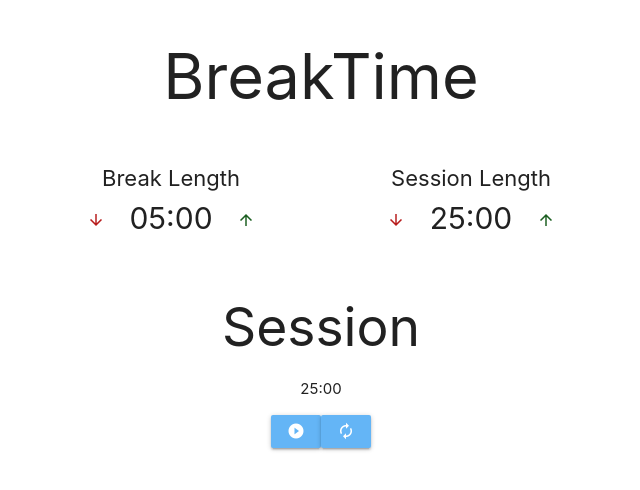
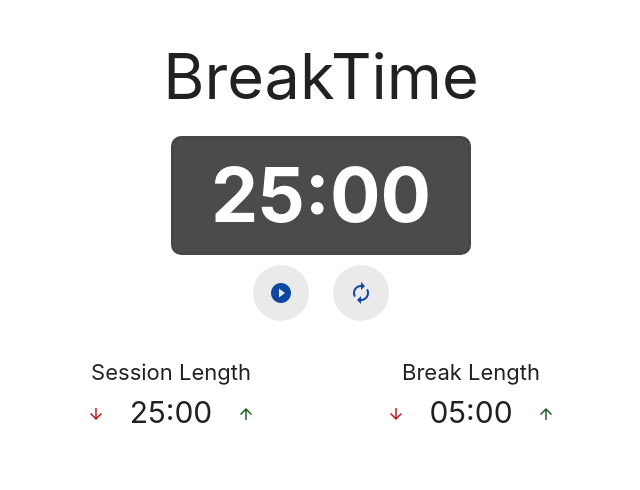
Before and after one commit to Sly-Ry/BreakTime, a React (Create React App) app: page / in a window 1280 px wide. Shown: the top 490 px of the page, without its empty margins (319-959 px from the left). Built offline with nearby package versions, Linux system fonts and the light colour scheme.

Commit message:
formatted element positions and styling, added mp3 file for alarm. note: it is ring ding dong lol

```diff
--- a/src/App.css
+++ b/src/App.css
@@ -3,19 +3,8 @@
   color: white;
 }
 
-body {
-  background-color: rgb(0, 0, 121);
-}
 
-.App {
-  margin-top: 20vh;
-  background-color: #00000079;
-  width: 400px;
-  height: auto;
-  text-align: center;
-  border: 2px solid rgb(0, 204, 255);
-  border-radius: 40px;
-}
+
 
 h1 {
   font-size: 55px;
@@ -32,6 +21,35 @@ h2 {
   background-color: white;
   border: none;
 } */
+
+body {
+  background-color: rgb(255, 255, 255);
+}
+
+.App {
+  display: flex;
+  flex-direction: column;
+  justify-content: center;
+  align-items: center;
+}
+
+#timer {
+  background-color: rgba(0, 0, 0, 0.705);
+  border: 3px solid rgba(68, 68, 68, 0.61);
+  border-radius: 10px;
+  width: 300px;
+}
+
+#time-left {
+  margin: 15px auto;
+  font-size: 5rem;
+  font-weight: bold;
+  color: white;
+}
+
+#time-left:active {
+  color: red;
+}
 
 .dual-container {
   display: grid;
@@ -60,12 +78,11 @@ h2 {
 
 .waves-effect {
   box-shadow: transparent;
-  transition: box-shadow .1s ease-in;
-
+  transition: box-shadow .05s ease-in;
 }
 
 .waves-effect:hover {
-  box-shadow: 0px 1px 1px rgba(0, 0, 0, 0.521);
+  box-shadow: 0px 2.5px 1px rgba(0, 0, 0, 0.521);
 }
 
 .waves-red, .waves-green {
@@ -86,6 +103,15 @@ h2 {
 
 .waves-green:hover {
   background-color: rgba(0, 255, 0, 0.63);
+}
+
+.waves-light {
+  margin: 10px 12px;
+  background-color: rgba(224, 224, 224, 0.664);
+}
+
+.waves-light:hover {
+  background-color: rgb(83, 206, 255);
 }
 
 @media screen and (max-width: 580px) {
--- a/src/App.js
+++ b/src/App.js
@@ -8,6 +8,7 @@ export default function App() {
   const [breakTime, setBreakTime] = useState(5 * 60);
   const [sessionTime, setSessionTime] = useState(25 * 60);
   const [timerOn, setTimerOn] = useState(false);
+  const [onBreak, setOnBreak] = useState(true);
 
   const formatTime = (time) => {
     let minutes = Math.floor(time / 60);
@@ -39,7 +40,29 @@ export default function App() {
   };
 
   const controlTime = () => {
+    let second = 1000;
+    let date = new Date().getTime();
+    let nextDate = new Date().getTime() + second;
+    let onBreakTime = onBreak;
+    if (!timerOn) {
+      let interval = setInterval(() => {
+        date = new Date().getTime();
+        if (date > nextDate) {
+          setTimer((prev) => {
+            return prev - 1;
+          });
+          nextDate += second
+        }
+      }, [30]);
 
+      localStorage.clear();
+      localStorage.setItem("interval-id", interval);
+    }
+
+    if (timerOn) {
+      clearInterval(localStorage.getItem("interval-id"));
+    }
+    setTimerOn(!timerOn);
   }
 
   const resetTime = () => {
@@ -51,7 +74,45 @@ export default function App() {
   return (
     <div className="App center-align">
       <h1>BreakTime</h1>
+      <div id='timer'>
+        <h1 id='time-left'>{formatTime(timer)}</h1>
+      </div>
+      <div id='timer-control'>
+        <button
+          className='
+            btn-floating
+            btn-flat
+            btn-large
+            waves-effect
+            waves-light
+          '
+          onClick={controlTime}>
+          {timerOn ? (
+            <i className="material-icons blue-text text-darken-4">pause_circle_filled</i>
+          ) : (
+            <i className="material-icons blue-text text-darken-4">play_circle_filled</i>
+          )}
+        </button>
+        <button
+          className='
+            btn-floating
+            btn-flat
+            btn-large
+            waves-effect
+            waves-light
+          '
+          onClick={resetTime}>
+          <i className="material-icons blue-text text-darken-4">autorenew</i>
+        </button>
+      </div>
       <div className="dual-container">
+        <Label
+          title={"Session Length"}
+          changeTime={changeTime}
+          type={"session"}
+          time={sessionTime}
+          formatTime={formatTime}
+        ></Label>
         <Label
           title={"Break Length"}
           changeTime={changeTime}
@@ -59,32 +120,6 @@ export default function App() {
           time={breakTime}
           formatTime={formatTime}
         ></Label>
-        <Label
-          title={"Session Length"}
-          changeTime={changeTime}
-          type={"session"}
-          time={sessionTime}
-          formatTime={formatTime}
-        ></Label>
-      </div>
-
-      <div id='timer'>
-        <h2 id='timer-label'>Session</h2>
-        <p id='time-left'>{formatTime(timer)}</p>
-      </div>
-      <div id='timer-control'>
-        {/* <button id='start_stop'>Play/pause</button>
-        <button id='reset'>reset</button> */}
-        <button className="btn-small blue lighten-2" onClick={controlTime}>
-          {timerOn ? (
-            <i className="material-icons">pause_circle_filled</i>
-          ) : (
-            <i className="material-icons">play_circle_filled</i>
-          )}
-        </button>
-        <button className="btn-small blue lighten-2" onClick={resetTime}>
-          <i className="material-icons">autorenew</i>
-        </button>
       </div>
     </div>
   );
```
Also changed, not shown: 1 other file (tests, documents, lock files or other folders).
